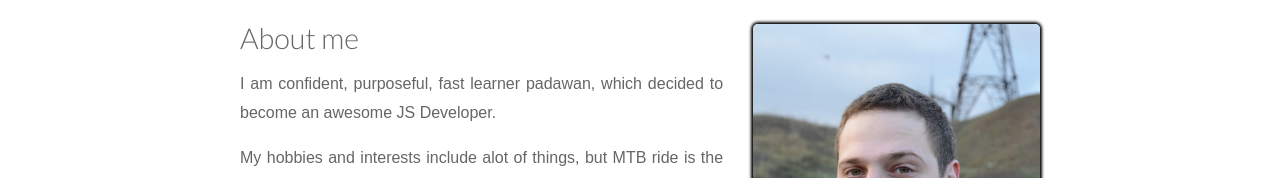
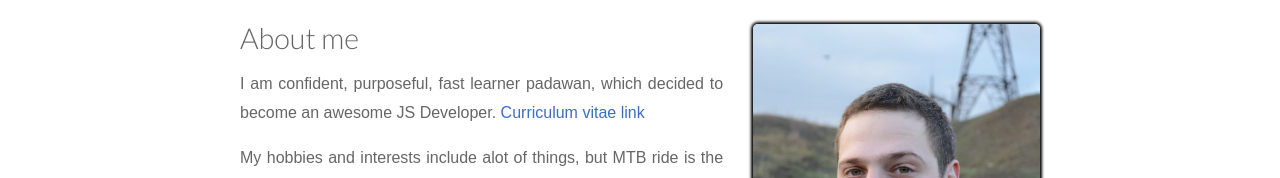
Before and after one commit to FuRa1/portfolio, a plain HTML site: page index.html in a window 1280 px wide. Shown: the part 590-768 px from the top of the page. Drawn offline with nearby package versions, Linux system fonts and the light colour scheme.

Commit message:
cv added

```diff
--- a/index.html
+++ b/index.html
@@ -25,7 +25,8 @@
     <section class="right">
         <h1>About me</h1>
 
-        <p>I am confident, purposeful, fast learner padawan, which decided to become an awesome JS Developer.</p>
+        <p>I am confident, purposeful, fast learner padawan, which decided to become an awesome JS Developer.
+            <a href="doc/Grevtsov_CV.docx" target="_top">Curriculum vitae link</a></p>
 
         <p> My hobbies and interests include alot of things, but MTB ride is the top of list!
             In any difficult situation bike helps to relax mentally , to abstract from everything and then make an
@@ -109,7 +110,7 @@
             <div class="grid-2">
                 <h2><a href="http://www.magma.net.ua/index.php?lang=rus">MAGMA</a></h2>
 
-                <p>Nov. 2013 - Sep. 2015</p>
+                <p>Aug. 2013 - Sep. 2015</p>
             </div>
             <div class="grid-4">
                 <ul>
```
Also changed, not shown: 1 other file.
